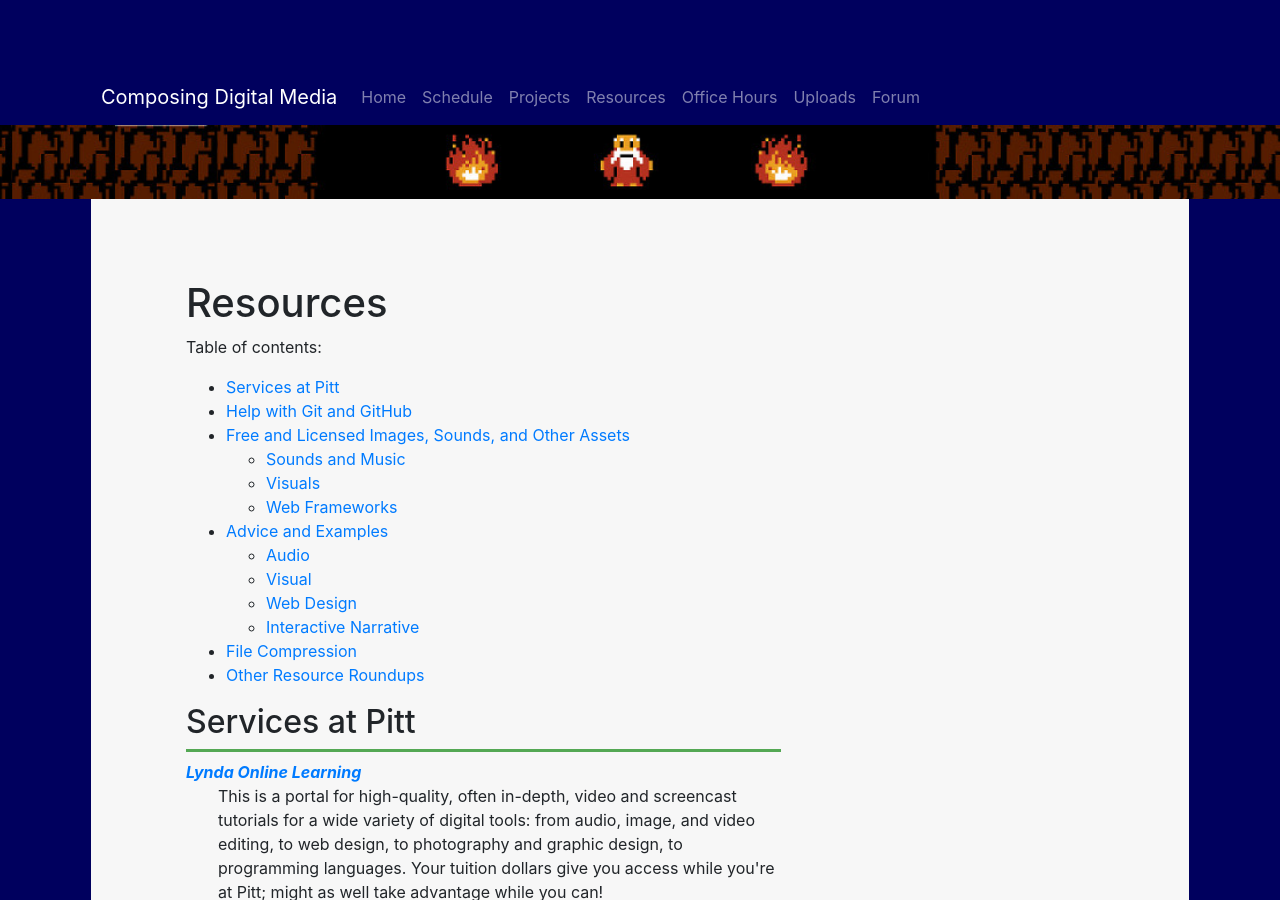
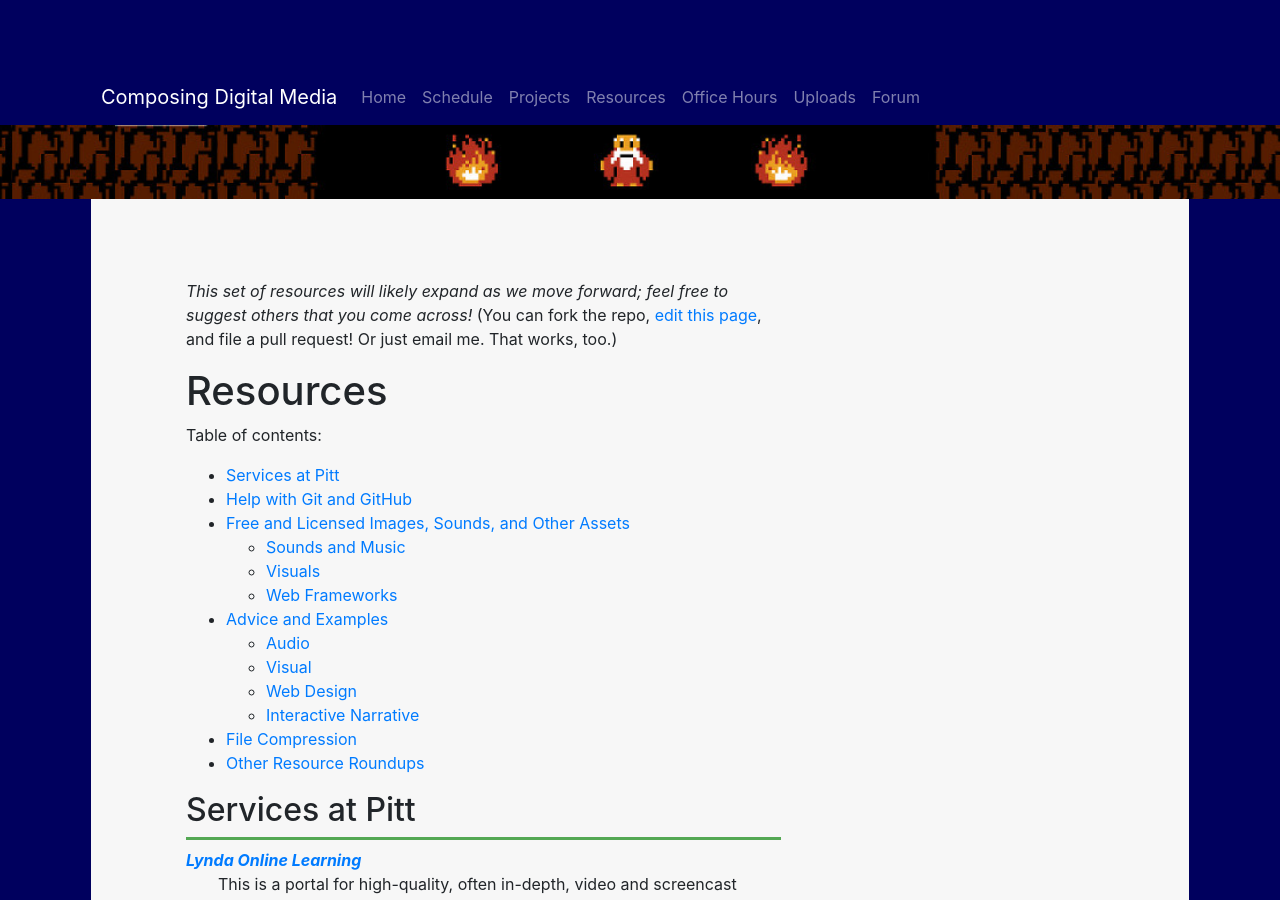
Before and after one commit to benmiller314/cdm2020spring, a Jekyll site: the page built from resources.md, in a window 1280 px wide and 900 px high. Built offline with Jekyll 4.4.1, drawn with Linux system fonts in a browser that asks for light colours; our own code applies the rules of GitHub Pages for plain Markdown files; some of the changed text lies outside the part shown.

Commit message:
move invitation to suggest resources to top

```diff
--- a/resources.md
+++ b/resources.md
@@ -4,6 +4,8 @@ featuredimage: "dangerous-to-go-alone-wide.jpg"
 featuredalt: "banner: It's dangerous to go alone. Take this!"
 featuredtitle: "image modified from still of *The Legend of Zelda* by Shigeru Miyamoto and Nintendo."
 ---
+
+*This set of resources will likely expand as we move forward; feel free to suggest others that you come across!* (You can fork the repo, <a href="{{site.github.repository_url}}/blob/gh-pages/{{page.path}}">edit this page</a>, and file a pull request! Or just email me. That works, too.)
 
 
 # Resources
```
Also changed, not shown: other parts of resources.md (+0 -1 lines).
